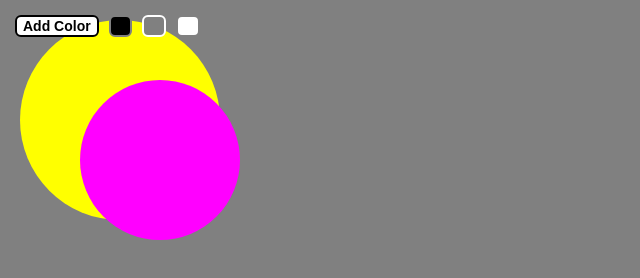
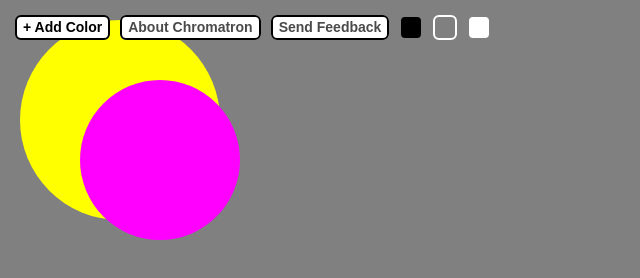
Before and after one commit to migurski/Chromatron, a React app: page / in a window 1280 px wide. Shown: the whole page, without its empty margins (0-640 px from the left). Built offline with nearby package versions, Linux system fonts and the light colour scheme.

Commit message:
Added links to README and feedback

```diff
--- a/public/index.html
+++ b/public/index.html
@@ -19,7 +19,7 @@
       work correctly both with client-side routing and a non-root public URL.
       Learn how to configure a non-root public URL by running `npm run build`.
     -->
-    <title>React App</title>
+    <title>Chromatron Color Picker</title>
   </head>
   <body>
     <noscript>
--- a/src/index.css
+++ b/src/index.css
@@ -4,7 +4,7 @@ body
     padding: 0;
 }
 
-body, button
+body, button, a.button
 {
     font-family: Droid Sans, DroidSans, sans-serif;
     font-size: 12px;
@@ -18,8 +18,10 @@ input[type='text']
     color: #4A4A4A;
 }
 
-h3, button
+h3, button, a.button
 {
     font-weight: bold;
     font-size: 14px;
+    padding: 2px 6px 3px;
+    text-decoration: none;
 }
--- a/src/index.js
+++ b/src/index.js
@@ -138,7 +138,7 @@ class Field extends React.Component
             x = Math.floor(rect.left + radius),
             y = Math.floor(rect.bottom + radius + 10);
 
-        var color = {id: this.state.index++, fill: new Fill('#808080'), x: x, y: y, r: radius},
+        var color = {id: this.state.index++, fill: new Fill('#f90'), x: x, y: y, r: radius},
             colors = this.state.colors.slice();
 
         colors.push(color);
@@ -225,6 +225,9 @@ class Field extends React.Component
             control = <Control key={key} field={this} color={color} />;
         }
 
+        var about_url = 'https://github.com/migurski/Chromatron',
+            feedback_url = about_url + '/issues/new?title=I+have+an+idea&body=You+should+totally…';
+
         return (
             <div>
               <svg ref={this.onRendered} xmlns="http://www.w3.org/2000/svg" style={{
@@ -242,7 +245,17 @@ class Field extends React.Component
                     marginRight: 10,
                     backgroundColor: 'white', color: 'black',
                     border: '2px solid black', borderRadius: 6, cursor: 'pointer'
-                    }}>Add Color</button>
+                    }}>+ Add Color</button>
+                <a className="button" href={about_url} target="_blank" rel="noopener noreferrer" style={{
+                    marginRight: 10,
+                    backgroundColor: 'white',
+                    border: '2px solid black', borderRadius: 6, cursor: 'pointer'
+                    }}>About Chromatron</a>
+                <a className="button" href={feedback_url} target="_blank" rel="noopener noreferrer" style={{
+                    marginRight: 10,
+                    backgroundColor: 'white',
+                    border: '2px solid black', borderRadius: 6, cursor: 'pointer'
+                    }}>Send Feedback</a>
                 <button value='black' onClick={this.setBackground} style={{
                     marginRight: 10,
                     backgroundColor: 'black',
```
Also changed, not shown: README.md (added), screenshot.png (added).
